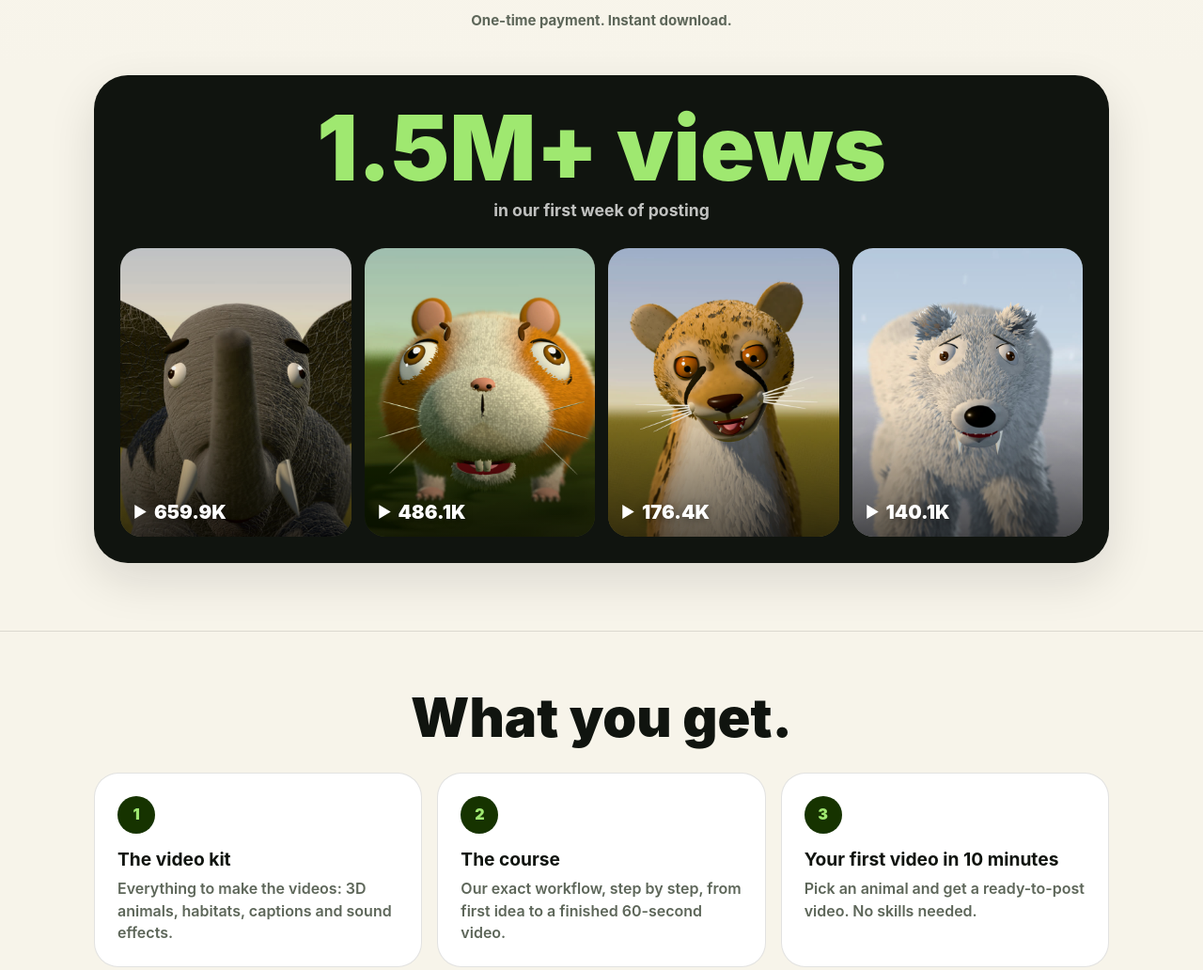
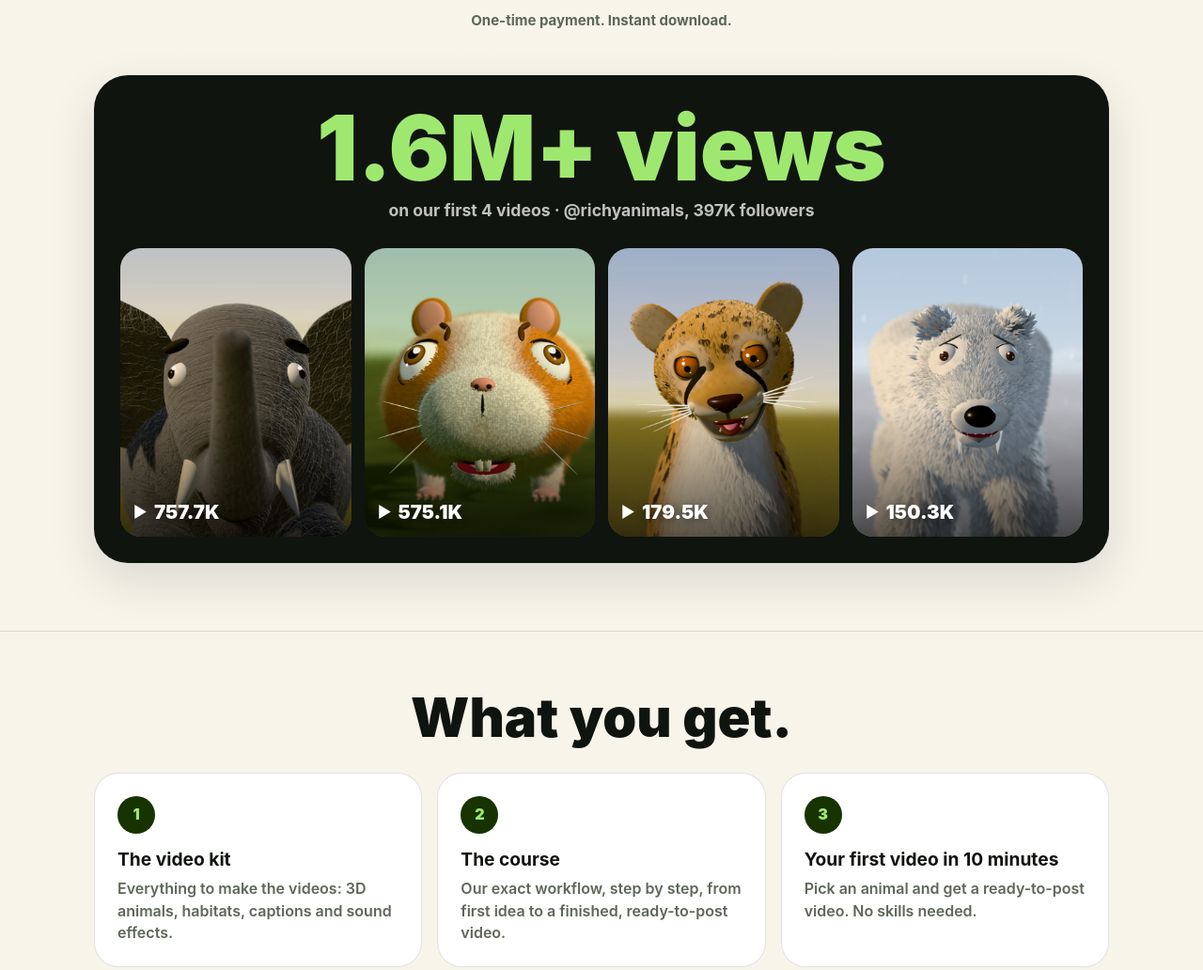
Before and after one commit to alexalbin180/brainrot-funnel, a plain HTML site: page index.html in a window 1280 px wide. Shown: the part 610-1642 px from the top of the page at 94% size. Drawn offline with Linux system fonts and the light colour scheme.

Commit message:
Update view counts, add temporary ?test link to the download page
Co-Authored-By: Claude Opus 5.5 <noreply@anthropic.com>

```diff
--- a/index.html
+++ b/index.html
@@ -4,9 +4,9 @@
   <meta charset="utf-8">
   <meta name="viewport" content="width=device-width, initial-scale=1">
   <title>Viral Clip Method</title>
-  <meta name="description" content="Make viral 3D animal videos in 10 minutes. The plug-and-play kit and course behind 1.5M+ views in one week.">
+  <meta name="description" content="Make viral 3D animal videos in 10 minutes. The plug-and-play kit and course behind 1.6M+ views on our first 4 videos.">
   <meta property="og:title" content="Make viral animal videos in 10 minutes">
-  <meta property="og:description" content="The plug-and-play kit and course behind 1.5M+ views in one week.">
+  <meta property="og:description" content="The plug-and-play kit and course behind 1.6M+ views on our first 4 videos.">
   <meta property="og:image" content="https://viralclipmethod.org/assets/animals/elephant.jpg">
   <meta property="og:type" content="website">
   <style>
@@ -384,13 +384,13 @@
     <section class="results" aria-label="Our results">
       <div class="wrap">
         <div class="board">
-          <div class="stat">1.5M+ views</div>
-          <p class="stat-label">in our first week of posting</p>
+          <div class="stat">1.6M+ views</div>
+          <p class="stat-label">on our first 4 videos · @richyanimals, 397K followers</p>
           <div class="grid">
-            <div class="tile"><img src="assets/animals/elephant.jpg" alt="Elephant video"><span class="views"><svg viewBox="0 0 10 12" aria-hidden="true"><path d="M0 0L10 6L0 12z"/></svg>659.9K</span></div>
-            <div class="tile"><img src="assets/animals/guinea-pig.jpg" alt="Guinea pig video"><span class="views"><svg viewBox="0 0 10 12" aria-hidden="true"><path d="M0 0L10 6L0 12z"/></svg>486.1K</span></div>
-            <div class="tile"><img src="assets/animals/cheetah.jpg" alt="Cheetah video"><span class="views"><svg viewBox="0 0 10 12" aria-hidden="true"><path d="M0 0L10 6L0 12z"/></svg>176.4K</span></div>
-            <div class="tile"><img src="assets/animals/polar-bear.jpg" alt="Polar bear video"><span class="views"><svg viewBox="0 0 10 12" aria-hidden="true"><path d="M0 0L10 6L0 12z"/></svg>140.1K</span></div>
+            <div class="tile"><img src="assets/animals/elephant.jpg" alt="Elephant video"><span class="views"><svg viewBox="0 0 10 12" aria-hidden="true"><path d="M0 0L10 6L0 12z"/></svg>757.7K</span></div>
+            <div class="tile"><img src="assets/animals/guinea-pig.jpg" alt="Guinea pig video"><span class="views"><svg viewBox="0 0 10 12" aria-hidden="true"><path d="M0 0L10 6L0 12z"/></svg>575.1K</span></div>
+            <div class="tile"><img src="assets/animals/cheetah.jpg" alt="Cheetah video"><span class="views"><svg viewBox="0 0 10 12" aria-hidden="true"><path d="M0 0L10 6L0 12z"/></svg>179.5K</span></div>
+            <div class="tile"><img src="assets/animals/polar-bear.jpg" alt="Polar bear video"><span class="views"><svg viewBox="0 0 10 12" aria-hidden="true"><path d="M0 0L10 6L0 12z"/></svg>150.3K</span></div>
           </div>
         </div>
       </div>
@@ -408,7 +408,7 @@
           <div class="item">
             <b>2</b>
             <h3>The course</h3>
-            <p>Our exact workflow, step by step, from first idea to a finished 60-second video.</p>
+            <p>Our exact workflow, step by step, from first idea to a finished, ready-to-post video.</p>
           </div>
           <div class="item">
             <b>3</b>
@@ -431,5 +431,8 @@
   <footer>
     <div class="wrap">viralclipmethod.org - Digital course and video kit for educational purposes.</div>
   </footer>
+  <!-- TEMPORARY (launch testing): shows only at viralclipmethod.org/?test - remove after testing -->
+  <a id="test-flow" href="https://files.viralclipmethod.org/download-tmgglewq.html" hidden style="position:fixed;left:16px;bottom:16px;z-index:99;background:#ffe14d;color:#10140f;border:3px solid #10140f;border-radius:12px;padding:12px 16px;font:900 15px/1.2 Inter,system-ui,sans-serif;text-decoration:none">TEST: go to the after-purchase page</a>
+  <script>if (/[?&]test(=|&|$)/.test(location.search)) document.getElementById('test-flow').hidden = false;</script>
 </body>
 </html>
```
